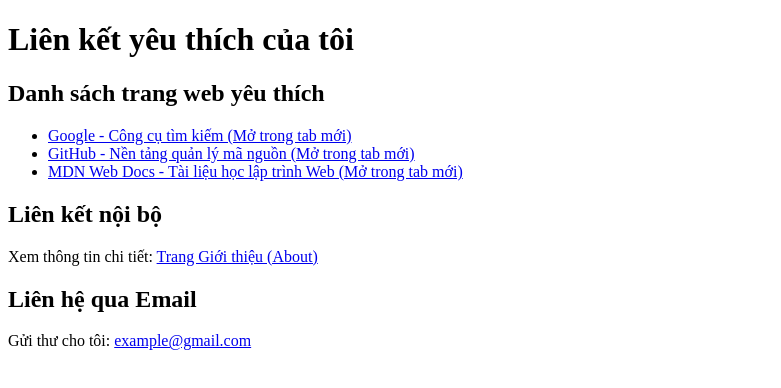
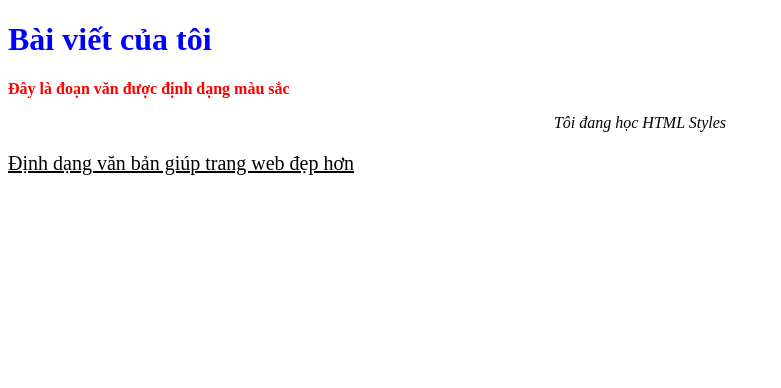
Before and after one commit to dtc245200059-eng/tao-form-tim-kiem, a plain HTML site: page index.html in a window 1280 px wide. Shown: the whole page, without its empty margins (0-781 px from the left). Drawn offline with Linux system fonts and the light colour scheme.

Commit message:
feat: hoàn thành bài tập định dạng văn bản với HTML Styles

```diff
--- a/index.html
+++ b/index.html
@@ -2,22 +2,12 @@
 <html lang="vi">
     <head>
         <meta charset="utf-8">
-        <title>Liên kết yêu thích của tôi</title>
+        <title>Định dạng văn bản với HTML Styles</title>
     </head>
     <body>
-        <h1>Liên kết yêu thích của tôi</h1>
-
-        <h2>Danh sách trang web yêu thích</h2>
-        <ul>
-            <li><a href="https://www.google.com" target="_blank">Google - Công cụ tìm kiếm (Mở trong tab mới)</a></li>
-            <li><a href="https://github.com" target="_blank">GitHub - Nền tảng quản lý mã nguồn (Mở trong tab mới)</a></li>
-            <li><a href="https://developer.mozilla.org" target="_blank">MDN Web Docs - Tài liệu học lập trình Web (Mở trong tab mới)</a></li>
-        </ul>
-
-        <h2>Liên kết nội bộ</h2>
-        <p>Xem thông tin chi tiết: <a href="about.html">Trang Giới thiệu (About)</a></p>
-
-        <h2>Liên hệ qua Email</h2>
-        <p>Gửi thư cho tôi: <a href="mailto:example@gmail.com">example@gmail.com</a></p>
+        <h1 style="color: blue;">Bài viết của tôi</h1>
+        <p style="color: red; font-weight: bold;">Đây là đoạn văn được định dạng màu sắc</p>
+        <p style="font-style: italic; text-align: center;">Tôi đang học HTML Styles</p>
+        <p style="font-size: 20px; text-decoration: underline;">Định dạng văn bản giúp trang web đẹp hơn</p>
     </body>
 </html>
```
Also changed, not shown: about.html (deleted, +0 -12 lines).
